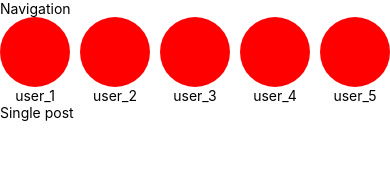
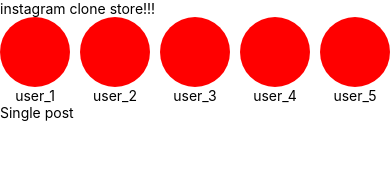
Before and after one commit to maxrpark/react_native_instagram_clone, a React Native app: screen / in a window 390 px wide. Shown: the top 171 px of the page. Built offline with nearby package versions, Linux system fonts and the light colour scheme.

Commit message:
add redux

```diff
--- a/App.tsx
+++ b/App.tsx
@@ -1,10 +1,14 @@
 import {SafeAreaView} from 'react-native';
 import {FeedScreen} from './src/screens';
+import {Provider} from 'react-redux';
+import {store} from './src/store/store';
 const App = () => {
   return (
-    <SafeAreaView>
-      <FeedScreen />
-    </SafeAreaView>
+    <Provider store={store}>
+      <SafeAreaView>
+        <FeedScreen />
+      </SafeAreaView>
+    </Provider>
   );
 };
 
--- a/package.json
+++ b/package.json
@@ -10,8 +10,10 @@
     "lint": "eslint . --ext .js,.jsx,.ts,.tsx"
   },
   "dependencies": {
+    "@reduxjs/toolkit": "^1.9.1",
     "react": "18.1.0",
-    "react-native": "0.70.6"
+    "react-native": "0.70.6",
+    "react-redux": "^8.0.5"
   },
   "devDependencies": {
     "@babel/core": "^7.12.9",
--- a/src/screens/FeedScreen.tsx
+++ b/src/screens/FeedScreen.tsx
@@ -1,5 +1,9 @@
-import {FlatList, StyleSheet, Text, View} from 'react-native';
+import {StyleSheet, Text, View} from 'react-native';
 import {StoriesFeed} from '../components';
+import {useSelector, useDispatch} from 'react-redux';
+import {RootState} from '../store/store';
+import {useEffect} from 'react';
+import {GET_SOMETHING} from '../store/actions';
 
 const stories_data = [
   {id: 1, src: '/', user: 'user_1'},
@@ -12,9 +16,16 @@
 ];
 
 const FeedScreen: React.FC = () => {
+  const {name} = useSelector((state: RootState) => state.global);
+  const dispatch = useDispatch();
+
+  useEffect(() => {
+    dispatch(GET_SOMETHING());
+  }, []);
+
   return (
     <View>
-      <Text>Navigation</Text>
+      <Text>{name}</Text>
       <StoriesFeed stories={stories_data} />
 
       <View>
--- /dev/null
+++ b/src/store/actions/index.ts
@@ -0,0 +1,4 @@
+import {globalActions} from '../features/global/globalSlide';
+const {GET_SOMETHING} = globalActions;
+
+export {GET_SOMETHING};
--- /dev/null
+++ b/src/store/features/global/globalSlide.ts
@@ -0,0 +1,20 @@
+import {createSlice, PayloadAction} from '@reduxjs/toolkit';
+import reducers from './reducers';
+
+interface GlobalInitialState {
+  name: string;
+}
+
+const initialState: GlobalInitialState = {
+  name: 'instagram clone store!!!',
+};
+
+export const globalSlide = createSlice({
+  name: 'globalSlide',
+  initialState,
+  reducers,
+});
+
+export const globalActions = globalSlide.actions;
+
+export default globalSlide.reducer;
--- /dev/null
+++ b/src/store/features/global/reducers.ts
@@ -0,0 +1,11 @@
+interface GlobalInitialState {
+  name: string;
+}
+
+const reducers = {
+  GET_SOMETHING: (state: GlobalInitialState) => {
+    console.log(state.name);
+  },
+};
+
+export default reducers;
--- /dev/null
+++ b/src/store/features/index.ts
@@ -0,0 +1,3 @@
+import globalReducer, {globalSlide} from './global/globalSlide';
+
+export {globalSlide, globalReducer};
--- /dev/null
+++ b/src/store/store.ts
@@ -0,0 +1,11 @@
+import {configureStore} from '@reduxjs/toolkit';
+import {globalReducer} from './features';
+
+export const store = configureStore({
+  reducer: {
+    global: globalReducer,
+  },
+});
+// devTools: true,
+export type RootState = ReturnType<typeof store.getState>;
+export type AppDispatch = typeof store.dispatch;
```
Also changed, not shown: 2 other files (tests, documents, lock files or other folders).
